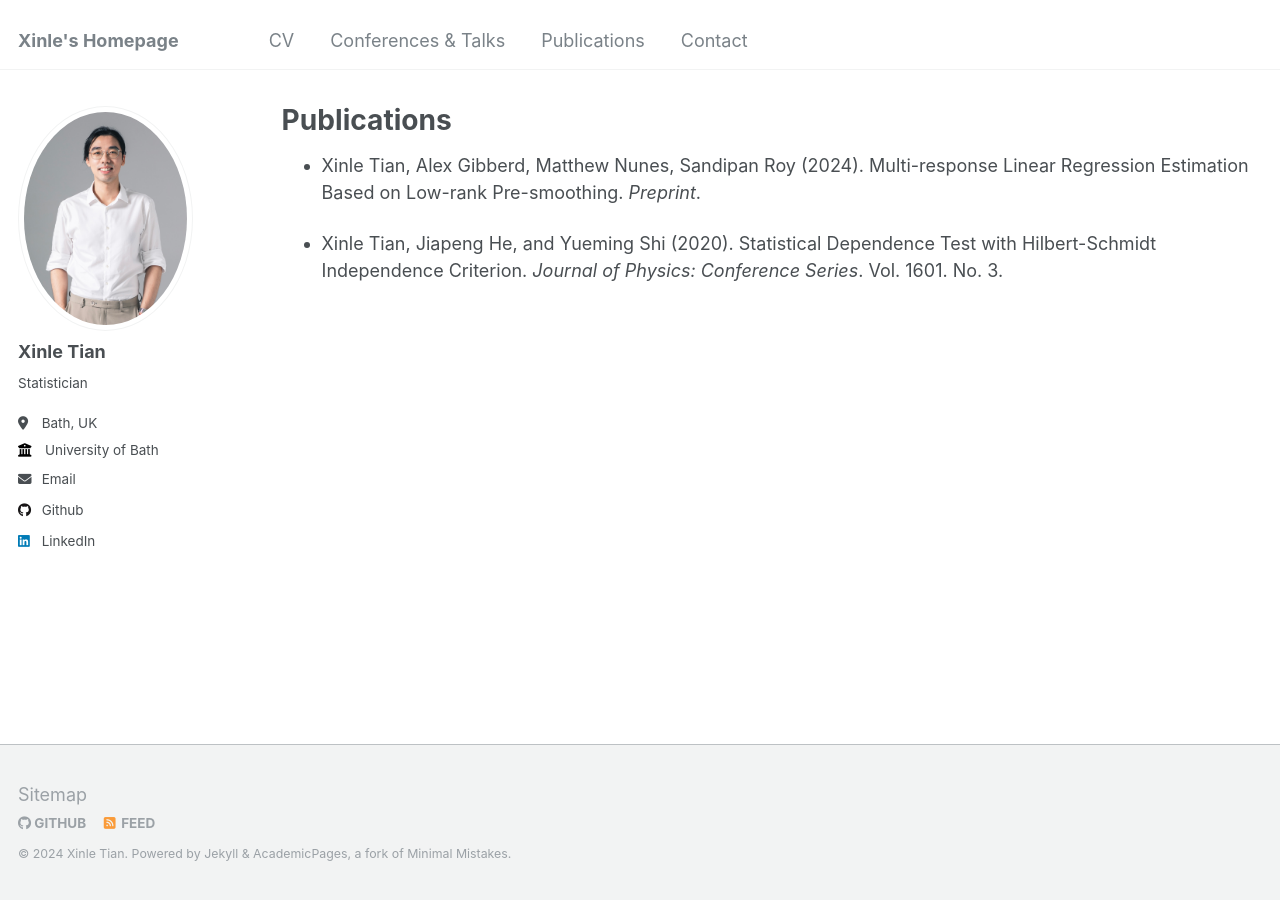
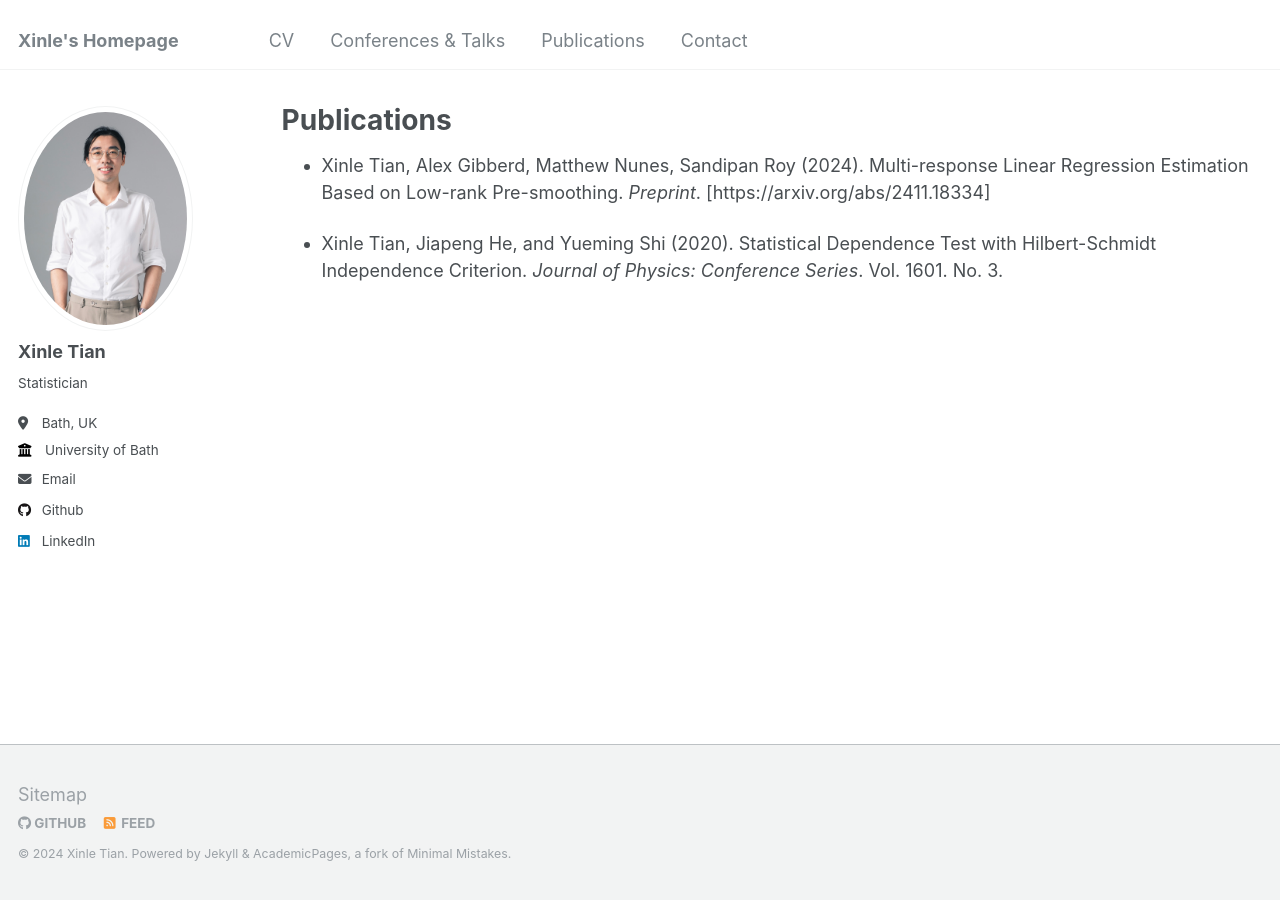
Before and after one commit to xinlet/xinlet.github.io, a Jekyll site: the page built from _pages/publications.md, in a window 1280 px wide. Built offline with Jekyll 4.4.1, drawn with Linux system fonts in a browser that asks for light colours; some of the changed lines change nothing that is shown.

Commit message:
Update publications.md

```diff
--- a/_pages/publications.md
+++ b/_pages/publications.md
@@ -5,6 +5,6 @@ permalink: /publications/
 author_profile: true
 ---
 
-* Xinle Tian, Alex Gibberd, Matthew Nunes, Sandipan Roy (2024). Multi-response Linear Regression Estimation Based on Low-rank Pre-smoothing. *Preprint*.
+* Xinle Tian, Alex Gibberd, Matthew Nunes, Sandipan Roy (2024). Multi-response Linear Regression Estimation Based on Low-rank Pre-smoothing. *Preprint*. [https://arxiv.org/abs/2411.18334]
 
 * Xinle Tian, Jiapeng He, and Yueming Shi (2020). Statistical Dependence Test with Hilbert-Schmidt Independence Criterion. *Journal of Physics: Conference Series*. Vol. 1601. No. 3.
```
